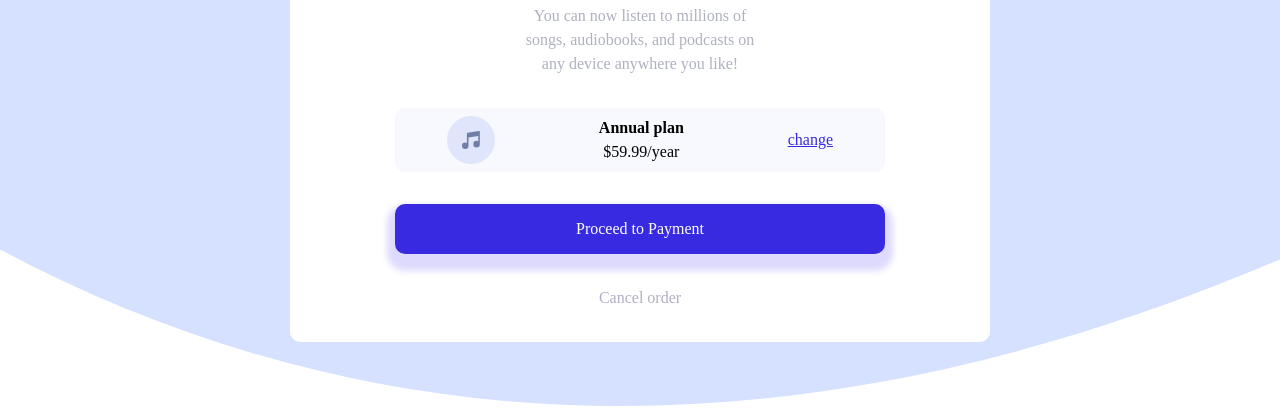
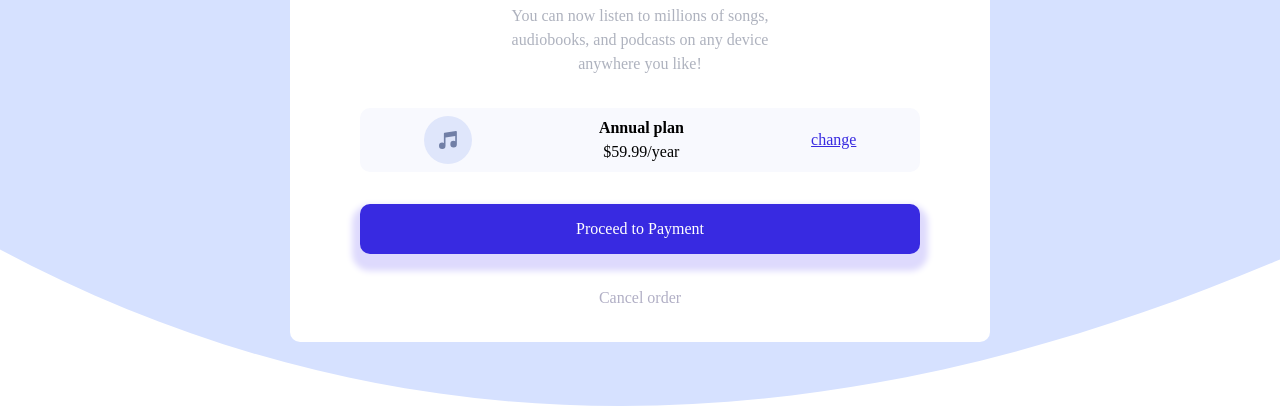
Before and after one commit to AlfredKonneh/Order-summary, a plain HTML site: page index.html in a window 1280 px wide. Shown: the part 380-800 px from the top of the page. Drawn offline with Linux system fonts and the light colour scheme.

Commit message:
redefined the style of a botton

```diff
--- a/css/styles.css
+++ b/css/styles.css
@@ -24,7 +24,7 @@ body {
   background: var(--color-primary);
   color: #fff;
   padding: 0.8rem 3rem;
-  width: 70%;
+  width: 80%;
   box-shadow: 0 9px 6px 8px #dedafd;
   display: block;
   text-align: center;
@@ -34,7 +34,7 @@ body {
 
 .container {
   display: inline-flex;
-  width: 70%;
+  width: 80%;
   border-radius: 10px;
   background: #f8f9fe;
   justify-content: space-around;
@@ -87,7 +87,7 @@ a {
 
 .order__information{
   color: #aeb2be;
-  width: 30ch;
+  width: 40ch;
   margin: auto;
   text-align: center;
 }
```
